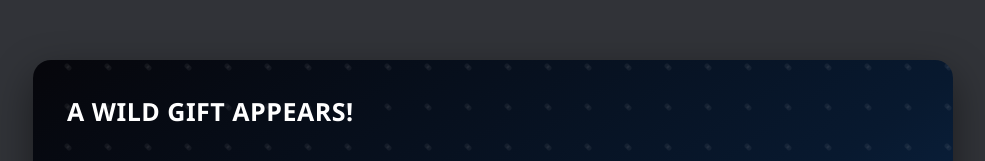
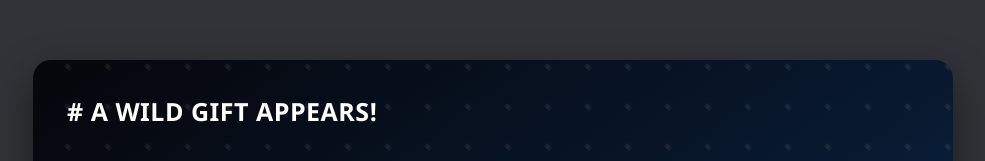
Before and after one commit to nugerguy50-afk/Discord.gg_redeem_gift, a plain HTML site: page index.html in a window 1280 px wide. Shown: the part 154-315 px from the top of the page, without its empty margins (147-1132 px from the left). Drawn offline with Linux system fonts and the light colour scheme.

Commit message:
Update index.html

```diff
--- a/index.html
+++ b/index.html
@@ -100,7 +100,7 @@ body{
 <div class="card">
 
     <div class="title">
-        A WILD GIFT APPEARS!
+        # A WILD GIFT APPEARS!
     </div>
 
     <div class="info">
```
